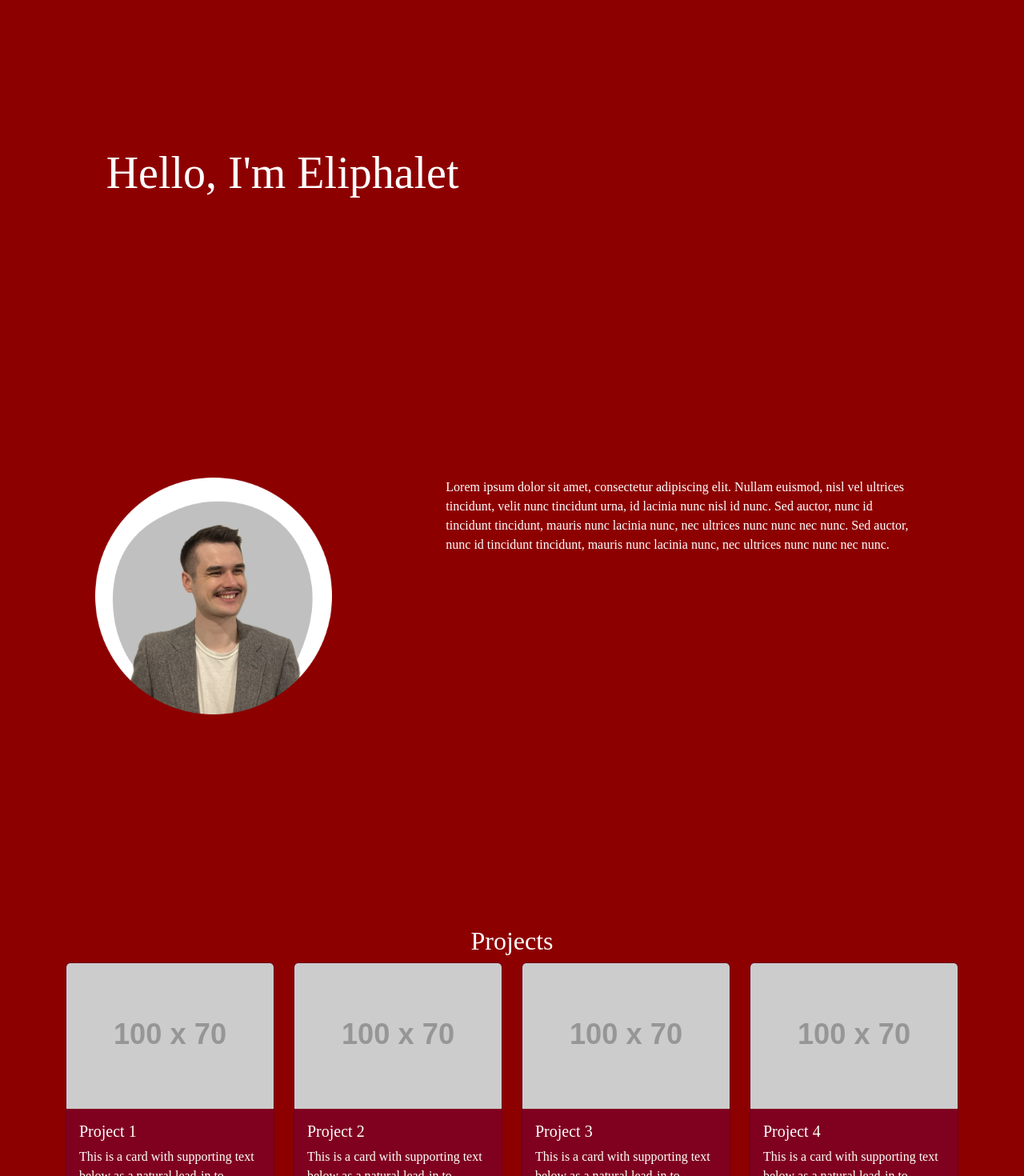
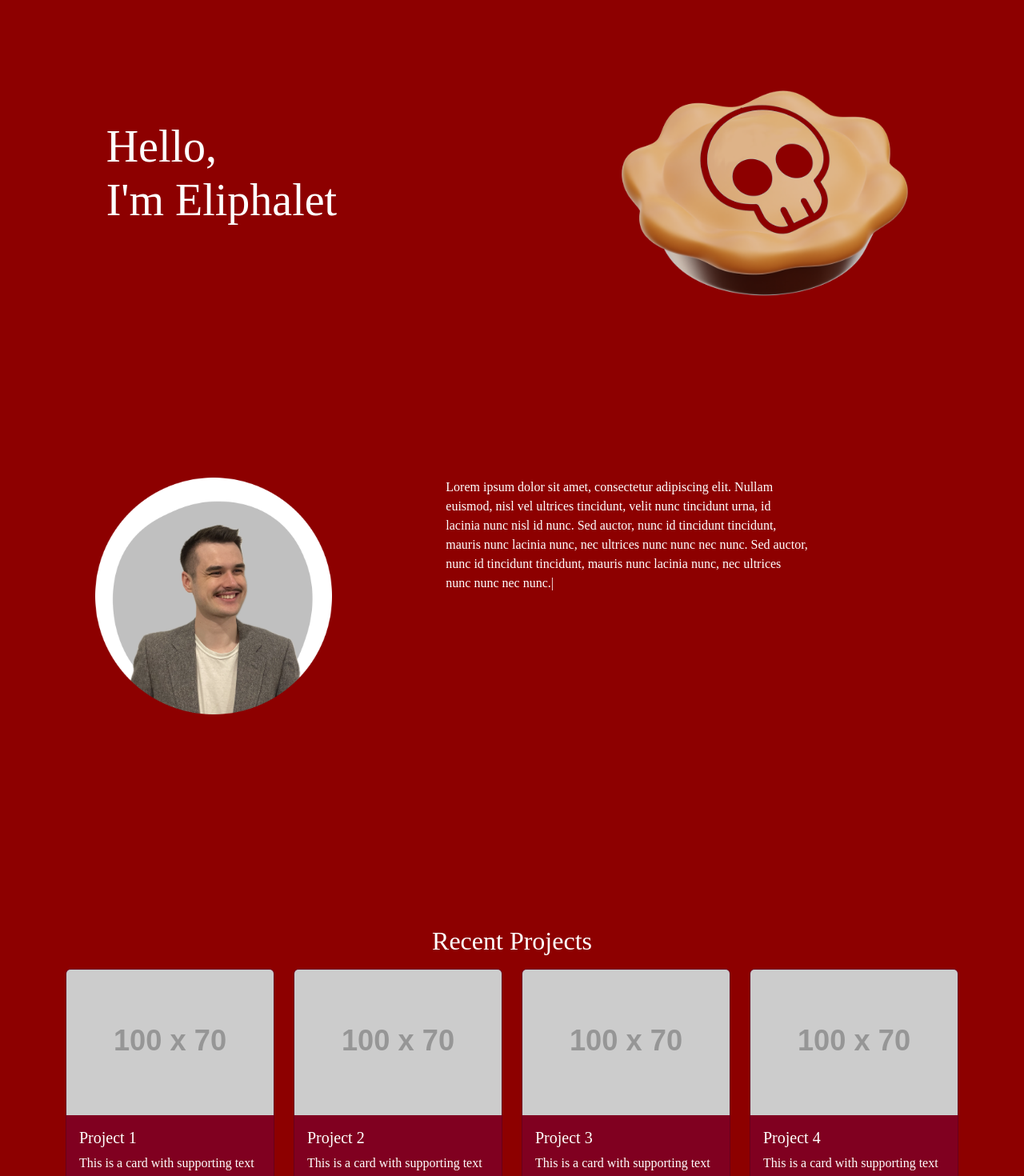
Before and after one commit to LethalPie/LethalPiePortfolioWebPage, a React (Vite) app: page / in a window 1280 px wide. Shown: the part 207-1677 px from the top of the page at 80% size. Built offline with nearby package versions, Linux system fonts and the light colour scheme; a web font is replaced by a local one.

Commit message:
Added observer to all nessesary components, TextTyping almost finished

```diff
--- /dev/null
+++ b/src/assets/styles/HomeBanner.css
@@ -0,0 +1,10 @@
+.logo-image {
+  width: 75%;
+
+  opacity: 1;
+  transition: opacity 2s ease-out;
+}
+
+.logo-image.loaded {
+  opacity: 0;
+}
--- a/src/components/Common/TextTyping.tsx
+++ b/src/components/Common/TextTyping.tsx
@@ -3,24 +3,51 @@ import React, { useState, useEffect } from "react";
 interface TextTypingProps {
   textToType: string;
   typespeed: number;
+  disableCursor?: boolean;
 }
 
-const TextTyping: React.FC<TextTypingProps> = ({ textToType, typespeed }) => {
+const TextTyping: React.FC<TextTypingProps> = ({
+  textToType,
+  typespeed,
+  disableCursor,
+}) => {
   const [text, setText] = useState("");
+  const [cursorVisible, setCursorVisible] = useState(true);
   const [currentIndex, setCurrentIndex] = useState(0);
 
   useEffect(() => {
-    const timer = setTimeout(() => {
+    const typeTimer = setTimeout(() => {
       if (currentIndex < textToType.length) {
-        setText((prevText) => prevText + textToType[currentIndex]);
+        setText(
+          (prevText) => prevText.slice(0, -1) + textToType[currentIndex] + "|"
+        );
         setCurrentIndex((prevIndex) => prevIndex + 1);
+      } else if (disableCursor) {
+        setText((prevText) => prevText.slice(0, -1));
+      } else {
+        setTimeout(() => {
+          if (cursorVisible) setText((prevText) => prevText.slice(0, -1));
+          else setText((prevText) => prevText + "|");
+          setCursorVisible((prev) => !prev);
+        }, 500);
       }
     }, typespeed);
 
-    return () => clearTimeout(timer);
-  }, [currentIndex, textToType]);
+    return () => {
+      clearTimeout(typeTimer);
+    };
+  }, [currentIndex, textToType, cursorVisible]);
 
-  return <>{text}</>;
+  return (
+    <>
+      {text.split("\n").map((line: string) => (
+        <>
+          {line}
+          <br />
+        </>
+      ))}
+    </>
+  );
 };
 
 export default TextTyping;
--- a/src/components/Home/About.tsx
+++ b/src/components/Home/About.tsx
@@ -1,10 +1,19 @@
 import React from "react";
 import { Row, Col, Container, Image } from "react-bootstrap";
+import useElementOnScreen from "../../hooks/useElementOnScreen";
 import TextTyping from "../Common/TextTyping";
 import PFP from "../../assets/PFP.png";
 
 const About: React.FC = () => {
+  const { containerRef, isIntersecting } = useElementOnScreen({
+    root: null,
+    rootMargin: "0px",
+    threshold: 0,
+  });
+
   return (
+    <Container ref={containerRef}>
+      {isIntersecting && (
         <Row>
           <Col md={1} />
           <Col md={3}>
@@ -20,12 +29,14 @@ const About: React.FC = () => {
           mauris nunc lacinia nunc, nec ultrices nunc nunc nec nunc. Sed auctor,
           nunc id tincidunt tincidunt, mauris nunc lacinia nunc, nec ultrices
           nunc nunc nec nunc."
-            typespeed={4}
+                typespeed={1}
               />
             </Container>
           </Col>
           <Col md={1} />
         </Row>
+      )}
+    </Container>
   );
 };
 
--- a/src/components/Home/HomeBanner.tsx
+++ b/src/components/Home/HomeBanner.tsx
@@ -1,11 +1,32 @@
-import React from "react";
+import React, { useState } from "react";
+import { Container, Row, Col, Image } from "react-bootstrap";
 import TextTyping from "../Common/TextTyping";
+import "../../assets/styles/HomeBanner.css";
+import lethalPieLogo from "../../assets/LogoPlaceholder.png";
 
 const HomeBanner: React.FC = () => {
+  const [loaded, setLoaded] = useState(false);
+
+  const handleLoad = () => {
+    setLoaded(true);
+  };
+
   return (
-    <h1 className="ms-4">
-      <TextTyping textToType={`Hello, I'm Eliphalet`} typespeed={100} />
-    </h1>
+    <Row>
+      <Col md={1} />
+      <Col md={6} className="d-flex flex-column justify-content-center">
+        <h1 className="ms-4">
+          <TextTyping textToType={`Hello,\nI'm Eliphalet`} typespeed={70} />
+        </h1>
+      </Col>
+      <Col md={5}>
+        <Image
+          src={lethalPieLogo}
+          alt="Lethal Pie Logo"
+          className="logo-image"
+        />
+      </Col>
+    </Row>
   );
 };
 
--- a/src/components/Home/HomeProjects.tsx
+++ b/src/components/Home/HomeProjects.tsx
@@ -1,14 +1,25 @@
 import React from "react";
 import { Container, Row, Col, Card } from "react-bootstrap";
 import Button from "react-bootstrap/Button";
+import useElementOnScreen from "../../hooks/useElementOnScreen";
+import TextTyping from "../Common/TextTyping";
 
 const HomeProjects: React.FC = () => {
+  const { containerRef, isIntersecting } = useElementOnScreen({
+    root: null,
+    rootMargin: "0px",
+    threshold: 0,
+  });
+
   const projectArray = ["Project 1", "Project 2", "Project 3", "Project 4"];
 
   return (
-    <Container>
-      <Row className="text-center">
-        <h2>Projects</h2>
+    <Container ref={containerRef}>
+      {isIntersecting && (
+        <>
+          {" "}
+          <Row className="text-center mb-2">
+            <h2>Recent Projects</h2>
           </Row>
           <Row>
             {projectArray.map((project, index) => {
@@ -25,10 +36,19 @@ const HomeProjects: React.FC = () => {
                   <Card className="mb-3 bg-body-secondary">
                     <Card.Img variant="top" src="https://placehold.co/100x70" />
                     <Card.Body>
-                  <Card.Title>{project}</Card.Title>
+                      <Card.Title>
+                        <TextTyping
+                          textToType={project}
+                          typespeed={3}
+                          disableCursor
+                        />
+                      </Card.Title>
                       <Card.Text>
-                    This is a card with supporting text below as a natural
-                    lead-in to additional content.
+                        <TextTyping
+                          textToType="This is a card with supporting text below as a natural lead-in to additional content."
+                          typespeed={3}
+                          disableCursor
+                        />
                       </Card.Text>
                       <Button variant="primary">See More</Button>
                     </Card.Body>
@@ -37,6 +57,8 @@ const HomeProjects: React.FC = () => {
               );
             })}
           </Row>
+        </>
+      )}
     </Container>
   );
 };
--- a/src/pages/Home.tsx
+++ b/src/pages/Home.tsx
@@ -1,6 +1,5 @@
 import React, { useEffect, useState } from "react";
-import { Container } from "react-bootstrap";
-import { Row, Col } from "react-bootstrap";
+import { Container, Row, Col } from "react-bootstrap";
 import "../assets/styles/Home.css";
 import HomeBanner from "../components/Home/HomeBanner";
 import Navigation from "../components/Layout/Navigation";
@@ -9,34 +8,22 @@ import Skills from "../components/Home/Skills";
 import HomeProjects from "../components/Home/HomeProjects";
 import About from "../components/Home/About";
 import Contact from "../components/Home/Contact";
-import useElementOnScreen from "../hooks/useElementOnScreen";
 
 const Home: React.FC = () => {
-  const { containerRef, isIntersecting } = useElementOnScreen({
-    root: null,
-    rootMargin: "0px",
-    threshold: 0,
-  });
-
   return (
     <Container fluid className="d-flex flex-column">
       {/* Home Banner */}
       <Row className="head-section mb-1">
         <Col className="d-flex flex-column justify-content-between p-0">
           <Navigation />
-          <Row>
-            <Col md={1} />
-            <Col md={11}>
-              <HomeBanner />
-            </Col>
-          </Row>
+          <HomeBanner />
           <div />
         </Col>
       </Row>
 
       {/* About */}
       <Row className="about-section d-flex flex-column justify-content-start">
-        <Container ref={containerRef}>{isIntersecting && <About />}</Container>
+        <About />
       </Row>
 
       {/* Project */}
```
Also changed, not shown: src/assets/LogoPlaceholder.png (added). Lines whose indentation alone changed are shown as unchanged.
